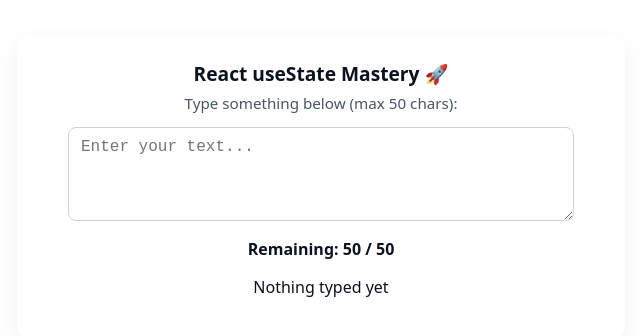
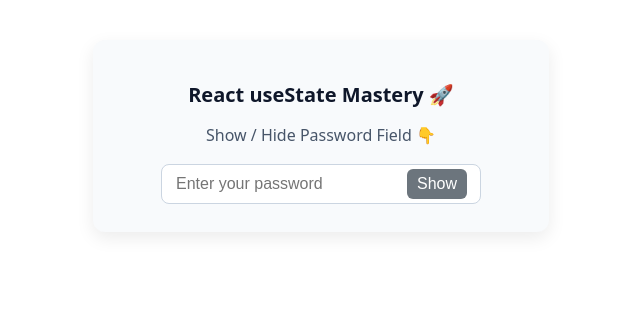
Before and after one commit to Bharat-Dua/react-useState-mastery, a React (Vite) app: page / in a window 1280 px wide. Shown: the top 336 px of the page, without its empty margins (319-959 px from the left). Built offline with nearby package versions, Linux system fonts and the light colour scheme.

Commit message:
completed challenge 7

```diff
--- a/src/App.jsx
+++ b/src/App.jsx
@@ -7,6 +7,7 @@ import CounterWithConfigurableSteps from "./challenges/03_Counter-with-configura
 import DisplayAndEditInputText from "./challenges/04_Display_and_edit_a_single_line_text/DisplayAndEditInputText";
 import MirrorAnInputLive from "./challenges/05_Mirror_an_input_live/MirrorAnInputLive";
 import CharacterCounter from "./challenges/06_Character_counter/CharacterCounter";
+import ShowAndHidePassword from "./challenges/07_show-hide_password/ShowAndHidePassword";
 
 function App() {
   return (
@@ -16,7 +17,8 @@ function App() {
       {/* <CounterWithConfigurableSteps /> */}
       {/* <DisplayAndEditInputText /> */}
       {/* <MirrorAnInputLive /> */}
-      <CharacterCounter />
+      {/* <CharacterCounter /> */}
+      <ShowAndHidePassword />
     </div>
   );
 }
--- /dev/null
+++ b/src/challenges/07_show-hide_password/ShowAndHidePassword.css
@@ -0,0 +1,76 @@
+.password-container {
+  max-width: 400px;
+  margin: 40px auto;
+  padding: 28px;
+  background-color: #f8fafc;
+  border-radius: 12px;
+  box-shadow: 0 6px 18px rgba(0, 0, 0, 0.08);
+  text-align: center;
+  font-family: system-ui, -apple-system, "Segoe UI", Roboto, sans-serif;
+}
+
+.password-title {
+  font-size: 1.25rem;
+  color: #0f172a;
+  margin-bottom: 4px;
+}
+
+.password-sub {
+  color: #475569;
+  margin-bottom: 18px;
+}
+
+.password-field {
+  display: flex;
+  justify-content: center;
+  align-items: center;
+  position: relative;
+  width: 80%;
+  margin: 0 auto;
+}
+
+.password-input {
+  width: 100%;
+  padding: 10px 14px;
+  font-size: 1rem;
+  border: 1px solid #cbd5e1;
+  border-radius: 8px;
+  outline: none;
+  transition: border-color 0.2s ease, box-shadow 0.2s ease;
+}
+
+.password-input:focus {
+  border-color: #3b82f6;
+  box-shadow: 0 4px 10px rgba(59, 130, 246, 0.1);
+}
+
+.toggle-btn {
+  position: absolute;
+  right: 6px;
+  padding: 6px 10px;
+  background: none;
+  border: none;
+  color: white;
+  font-weight: 500;
+  cursor: pointer;
+  border-radius: 6px;
+  transition: color 0.2s ease, transform 0.1s ease;
+}
+
+.toggle-btn:hover {
+  color: #1d4ed8;
+}
+
+.toggle-btn:active {
+  transform: scale(0.96);
+}
+
+/* .password-output {
+  margin-top: 16px;
+  font-size: 1rem;
+  color: #0f172a;
+  background: #f1f5f9;
+  padding: 10px;
+  border-radius: 8px;
+  word-break: break-all;
+} */
--- /dev/null
+++ b/src/challenges/07_show-hide_password/ShowAndHidePassword.jsx
@@ -0,0 +1,50 @@
+import React, { useState } from "react";
+import "./ShowAndHidePassword.css";
+
+function ShowAndHidePassword() {
+  const [showPassword, setShowPassword] = useState(false);
+  const [inputValue, setInputValue] = useState("");
+
+  const handleUserInput = (e) => setInputValue(e.target.value);
+  const handleToggleClick = () => {
+    if (inputValue.trim() === "") {
+      // only alert on user action
+      window.alert("Please enter a password first.");
+      return;
+    }
+    setShowPassword((prev) => !prev);
+  };
+
+  //   const isDisabled = inputValue.trim() === "";
+
+  return (
+    <div className="password-container">
+      <h1 className="password-title">React useState Mastery 🚀</h1>
+      <p className="password-sub">Show / Hide Password Field 👇</p>
+
+      <div className="password-field">
+        {/* if (!inputValue) {alert("")} */}
+        <input
+          type={showPassword ? "text" : "password"}
+          className="password-input"
+          placeholder="Enter your password"
+          value={inputValue}
+          onChange={handleUserInput}
+        />
+
+        <button
+          type="button"
+          onClick={handleToggleClick}
+          className="toggle-btn"
+          //   disabled={isDisabled}
+          aria-label={showPassword ? "Hide password" : "Show password"}
+          //   title={isDisabled ? "Enter a password to show/hide" : ""}
+        >
+          {showPassword ? "Hide" : "Show"}
+        </button>
+      </div>
+    </div>
+  );
+}
+
+export default ShowAndHidePassword;
```
